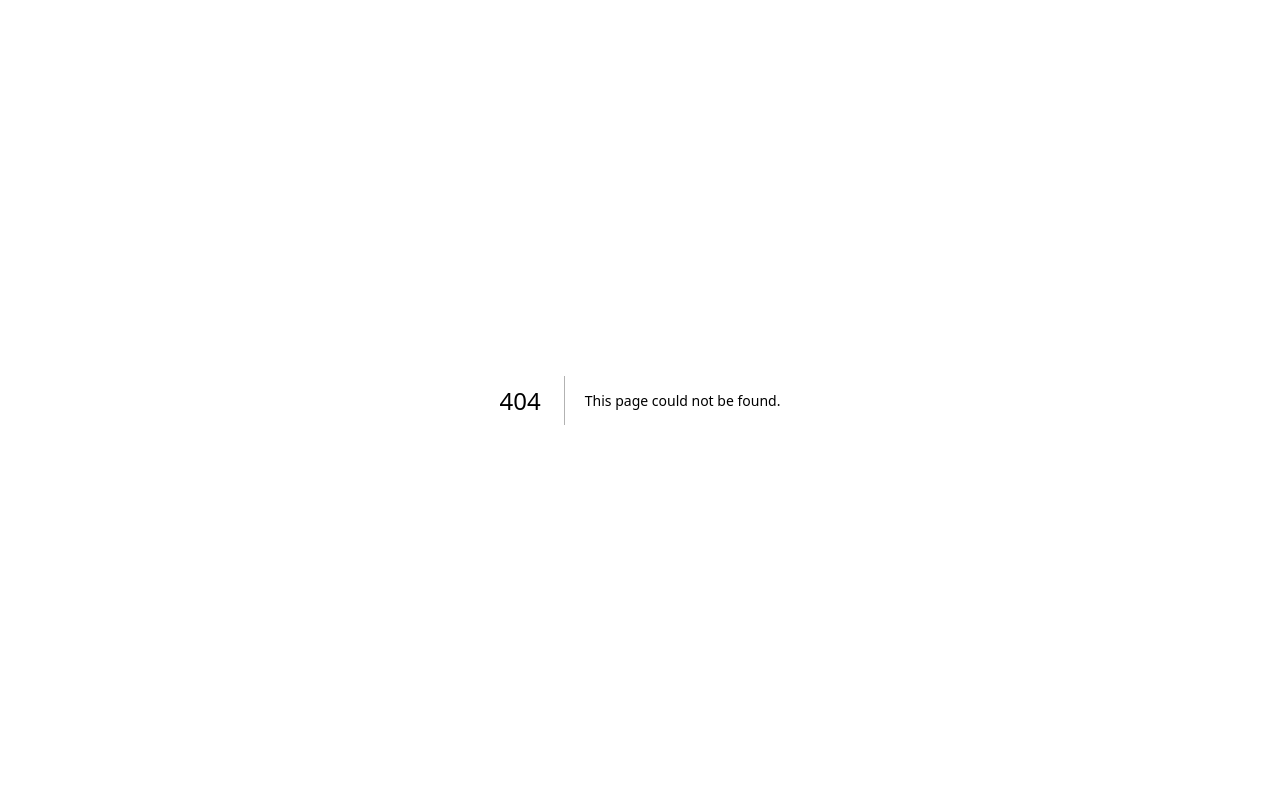
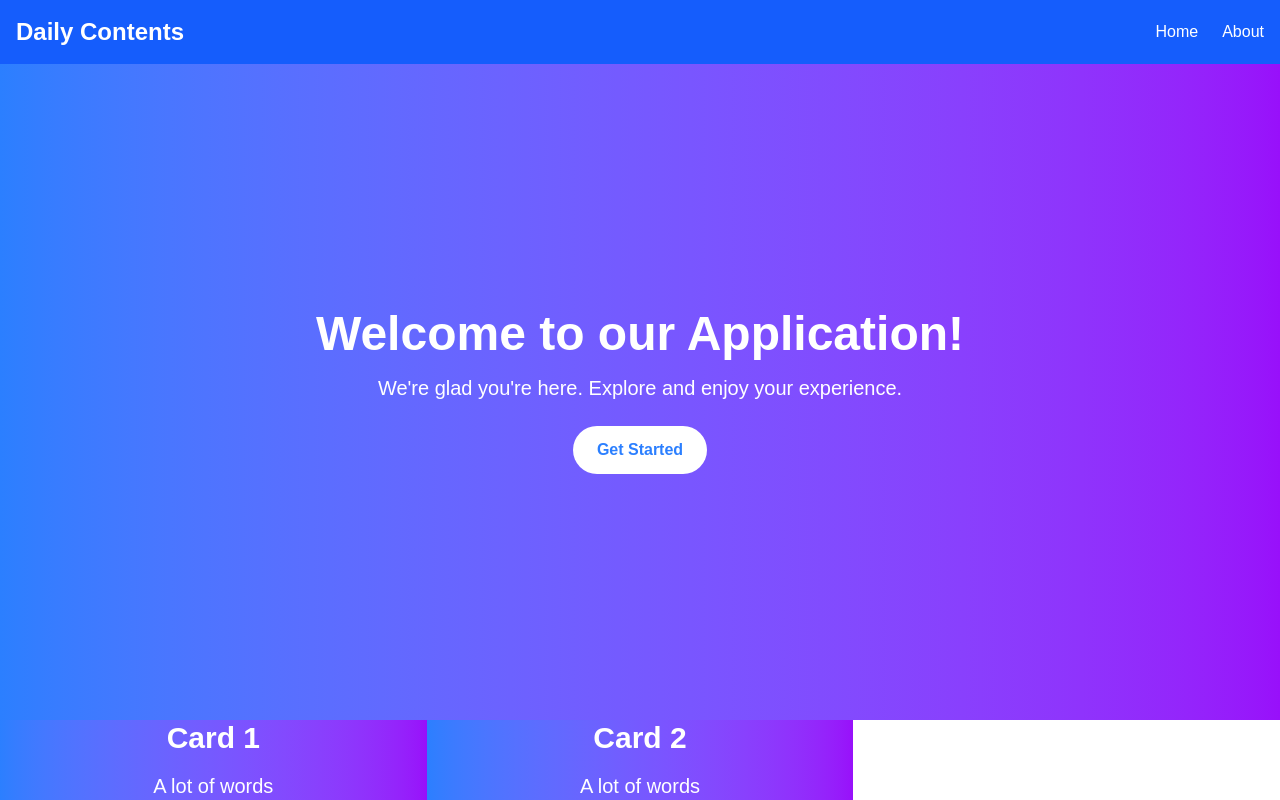
Before and after one commit to Marvie-03/alx-project-0x02-setup, a Next.js app in the folder alx-project-0x02/: page /home in a window 1280 px wide. Before the commit this address had no page. Built offline with nearby package versions, Linux system fonts and the light colour scheme.

Commit message:
Task 2&3

```diff
--- /dev/null
+++ b/alx-project-0x02/components/common/Card.tsx
@@ -0,0 +1,20 @@
+import { CardProps } from "@/interfaces";
+
+const Card: React.FC<CardProps> = ({ id, title, content }) => {
+    return (
+        <div className="flex flex-col w-1/3" key={id}>
+            <main className="flex-grow flex items-center justify-center bg-gradient-to-r from-blue-500 to-purple-600">
+                <div className="text-center">
+                    <h1 className="text-3xl font-bold text-white">
+                        {title}
+                    </h1>
+                    <p className="mt-4 text-xl text-white">
+                        {content}
+                    </p>
+                </div>
+            </main>
+        </div>
+    )
+}
+
+export default Card;
--- a/alx-project-0x02/components/layout/Header.tsx
+++ b/alx-project-0x02/components/layout/Header.tsx
@@ -10,10 +10,10 @@ const Header: React.FC = () => {
         <nav>
           <ul className="flex space-x-6">
             <li className="hover:underline">
-              <Link href="/posts">Posts</Link>
+              <Link href="/home">Home</Link>
             </li>
             <li className="hover:underline">
-              <Link href="/users">Users</Link>
+              <Link href="/about">About</Link>
             </li>
           </ul>
         </nav>
--- a/alx-project-0x02/interfaces/index.ts
+++ b/alx-project-0x02/interfaces/index.ts
@@ -0,0 +1,5 @@
+export interface CardProps {
+  id: number,
+  title: string;
+  content: string
+}
--- /dev/null
+++ b/alx-project-0x02/pages/about.tsx
@@ -0,0 +1,24 @@
+import Header from "@/components/layout/Header";
+
+const About: React.FC = () => {
+    return (
+        <>
+        <Header />
+        <main className="flex-grow flex items-center justify-center bg-gradient-to-r from-blue-500 to-purple-600">
+            <div className="text-center">
+                <h1 className="text-5xl font-bold text-white">
+                    About our Application!
+                </h1>
+                <p className="mt-4 text-xl text-white">
+                    We&apos;re glad you&apos;re here. Explore and enjoy your experience.
+                </p>
+                <button className="mt-6 px-6 py-3 bg-white text-blue-500 rounded-full font-semibold hover:bg-gray-200 transition">
+                    Continue
+                </button>
+            </div>
+        </main>
+        </>
+    )
+}
+
+export default About;
--- /dev/null
+++ b/alx-project-0x02/pages/home.tsx
@@ -0,0 +1,35 @@
+import Card from "@/components/common/Card";
+import Header from "@/components/layout/Header";
+import { CardProps } from "@/interfaces";
+
+const Home: React.FC = () => {
+  const CardContent: CardProps[] = [
+    {id: 1, title: "Card 1", content: "A lot of words"},
+    {id: 2, title: "Card 2", content: "A lot of words"},
+  ];
+  return (
+    <div className="flex flex-col h-screen">
+      <Header />
+      <main className="flex-grow flex items-center justify-center bg-gradient-to-r from-blue-500 to-purple-600">
+        <div className="text-center">
+          <h1 className="text-5xl font-bold text-white">
+            Welcome to our Application!
+          </h1>
+          <p className="mt-4 text-xl text-white">
+            We&apos;re glad you&apos;re here. Explore and enjoy your experience.
+          </p>
+          <button className="mt-6 px-6 py-3 bg-white text-blue-500 rounded-full font-semibold hover:bg-gray-200 transition">
+            Get Started
+          </button>
+            </div>
+      </main>
+      <div className="w-full flex flex-wrap">
+        {CardContent.map((content) => {
+  return <Card key={content.id} {...content} />;
+})}
+      </div>
+    </div>
+  )
+}
+
+export default Home;
```
